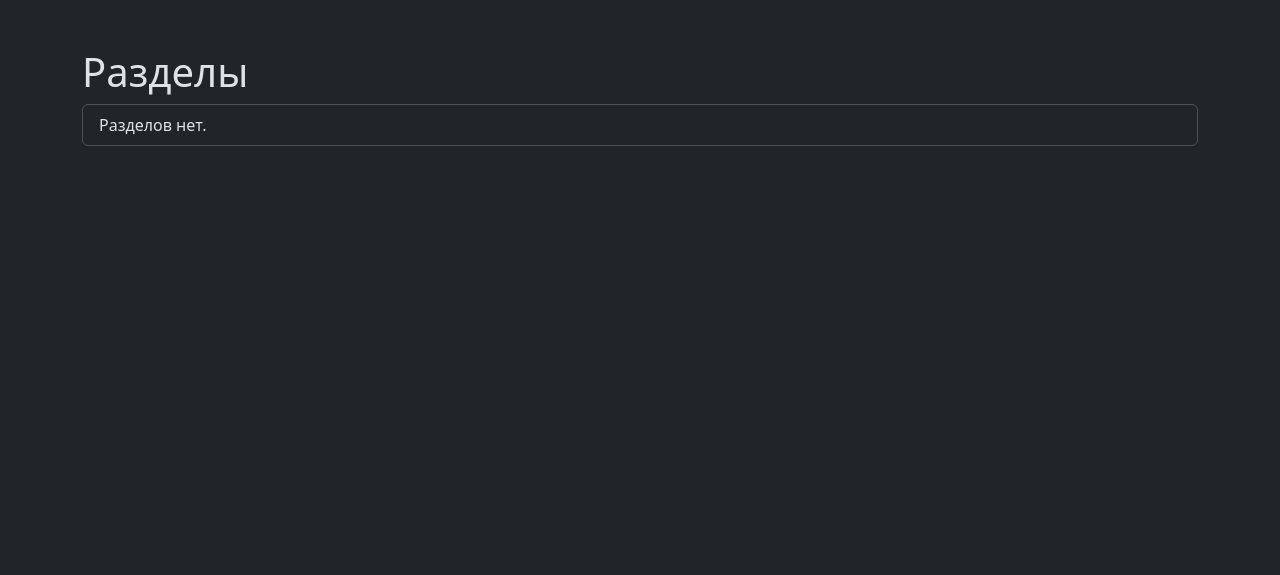
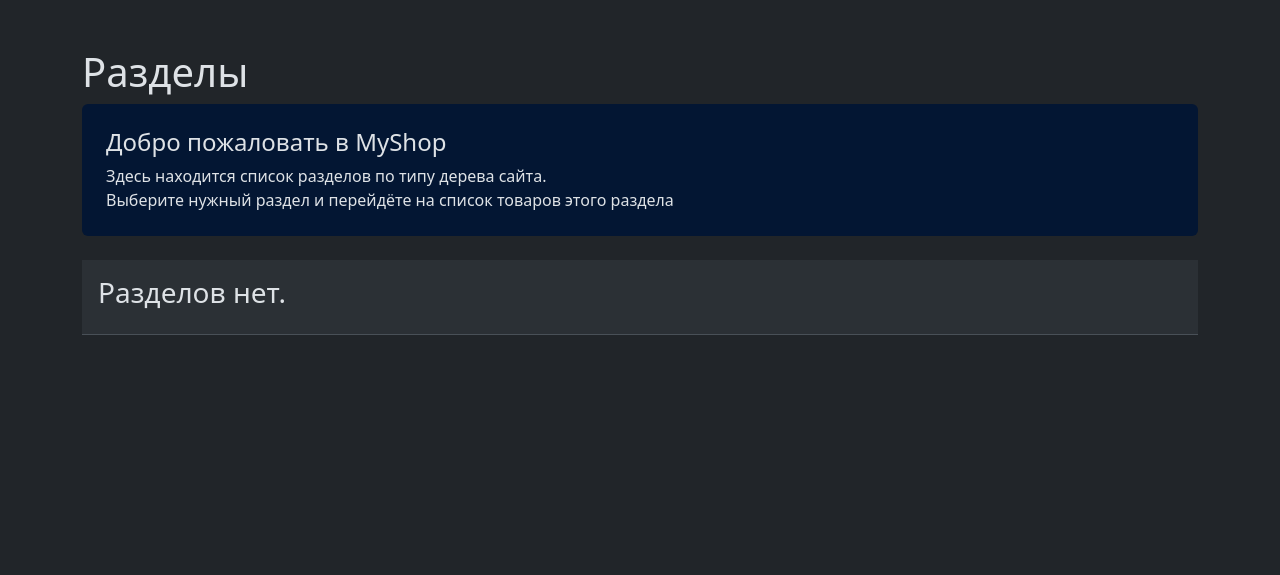
Before and after one commit to dsboikov/thirdtask_alt, a Django app: page /categories/ in a window 1280 px wide. Shown: the part 99-674 px from the top of the page. Run offline with Django 5.2, Linux system fonts and the light colour scheme; data that the repository does not hold is empty; parts of the project's set-up code (start-up, migrations or seed data) failed here and were passed over.

Commit message:
Подправил вывод разделов в разделах

```diff
--- a/templates/products/category_list.html
+++ b/templates/products/category_list.html
@@ -1,20 +1,37 @@
 {% extends "base.html" %}
 {% block content %}
 <h1>Разделы</h1>
-<ul class="list-group">
+<section class="mb-4">
+    <div class="p-4 bg-primary-subtle rounded">
+        <h2 class="h4 mb-2">Добро пожаловать в MyShop</h2>
+        <p class="mb-0">Здесь находится список разделов по типу дерева сайта.<br />
+            Выберите нужный раздел и перейдёте на список товаров этого раздела</p>
+    </div>
+</section>
+<nav class="nav navbar-nav flex-column navbar-expand-lg bg-body-tertiary border-bottom border-body">
+    <div class="container-fluid p-3">
     {% for c in categories %}
-    <li class="list-group-item">
-        <a href="{% url 'products:category_detail' c.slug %}">{{ c.name }}</a>
         {% if c.children.all %}
-        <ul class="mt-2">
+        <div class="collapse navbar-collapse">
+        <ul class="navbar-nav">
+            <li class="nav-item px-2">
+                <a class="nav-link btn btn-outline-secondary btn-sm px-2" href="{% url 'products:category_detail' c.slug %}">{{ c.name }}</a>
+            </li>
             {% for ch in c.children.all %}
-            <li><a href="{% url 'products:category_detail' ch.slug %}">{{ ch.name }}</a></li>
+                <li class="nav-item px-2">
+                    <a class="nav-link btn btn-outline-secondary btn-sm px-2" href="{% url 'products:category_detail' ch.slug %}">{{ ch.name }}</a>
+                </li>
             {% endfor %}
         </ul>
+            </div>
+        {% else %}
+        <li class="nav-item collapse navbar-collapse m-2">
+            <a class="nav-link btn btn-outline-secondary btn-sm px-2" href="{% url 'products:category_detail' c.slug %}">{{ c.name }}</a>
+        </li>
         {% endif %}
-    </li>
     {% empty %}
-    <li class="list-group-item">Разделов нет.</li>
+    <h3>Разделов нет.</h3>
     {% endfor %}
-</ul>
+    <div>
+</nav>
 {% endblock %}
```
